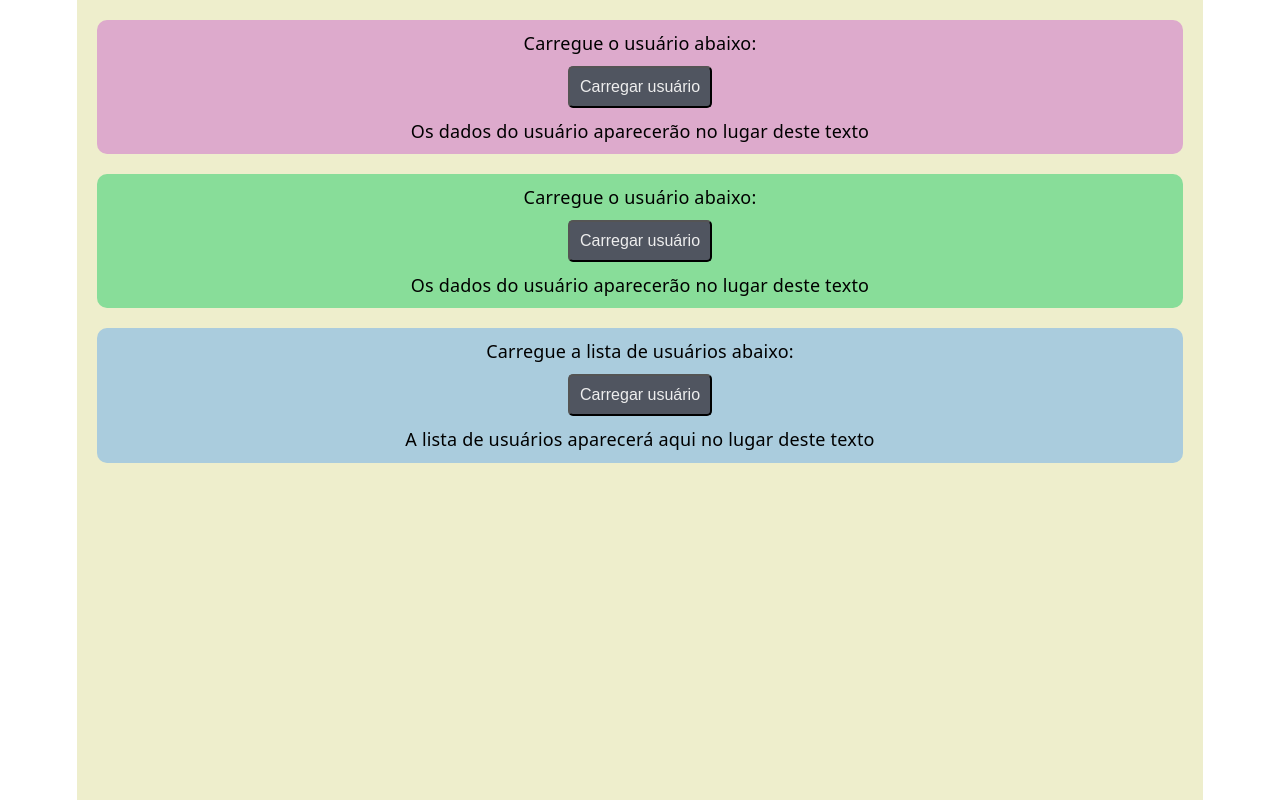
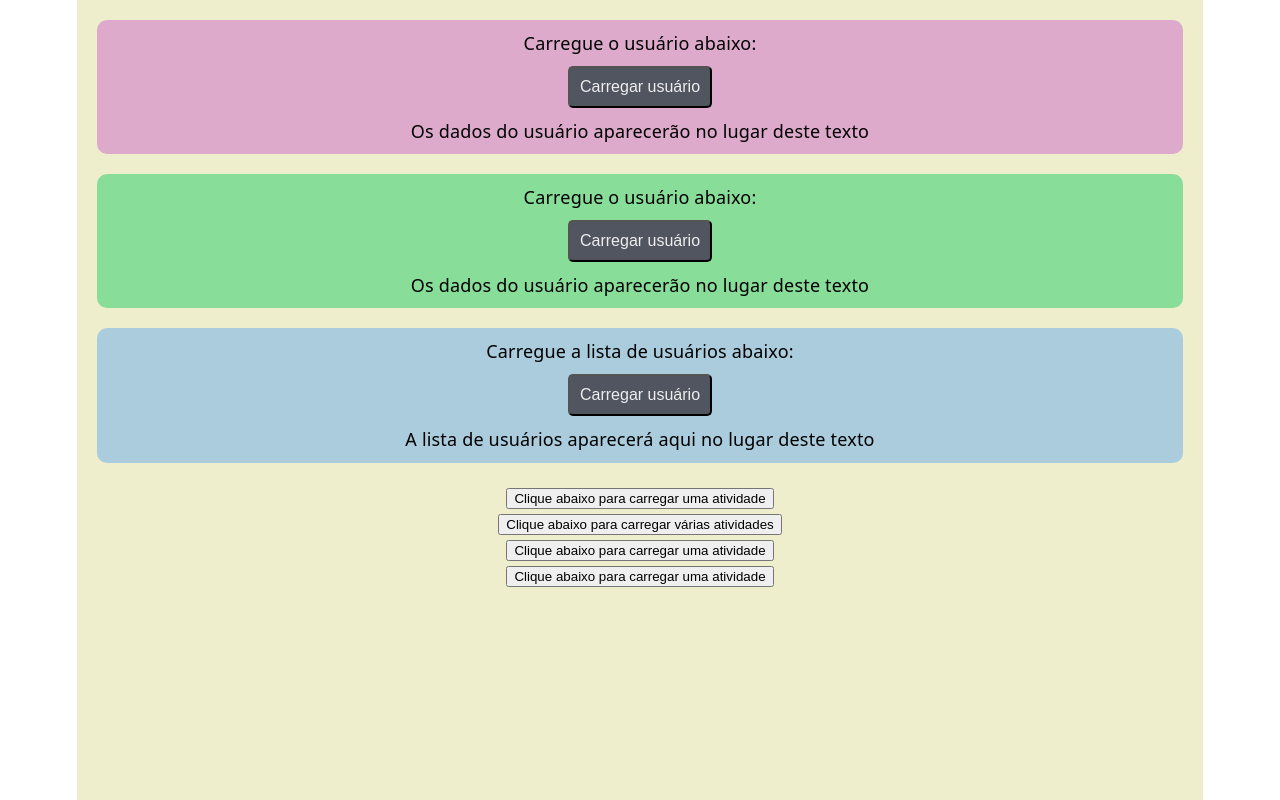
Before and after one commit to VicCAlq/2c-front-03-fetch, a React (Vite) app: page / in a window 1280 px wide. Built offline with nearby package versions, Linux system fonts and the light colour scheme.

Commit message:
Update App.jsx

```diff
--- a/src/App.jsx
+++ b/src/App.jsx
@@ -1,6 +1,10 @@
 import Exemplo01Fetch from "./components/Exemplo01FetchSemComentarios";
 import Exemplo02Tratamento from "./components/Exemplo02TratamentoSemComentarios";
 import Exemplo03VariosItens from "./components/Exemplo03VariosItensSemComentarios";
+import Atv01UmItem from "./components/Atv01UmItem";
+import Atv02MuitosItens from "./components/Atv02MuitosItens";
+import Atv03TratarErrosDeUm from "./components/Atv03TratarErrosDeUm";
+import Atv04TratarErrosDeMuitos from "./components/Atv04TratarErrosDeMuitos";
 
 const styles = {
   container: {
@@ -20,6 +24,10 @@ export default function App() {
       <Exemplo01Fetch/>
       <Exemplo02Tratamento/>
       <Exemplo03VariosItens/>
+      <Atv01UmItem />
+      <Atv02MuitosItens />
+      <Atv03TratarErrosDeUm />
+      <Atv04TratarErrosDeMuitos />
     </div>
   );
 }
```
